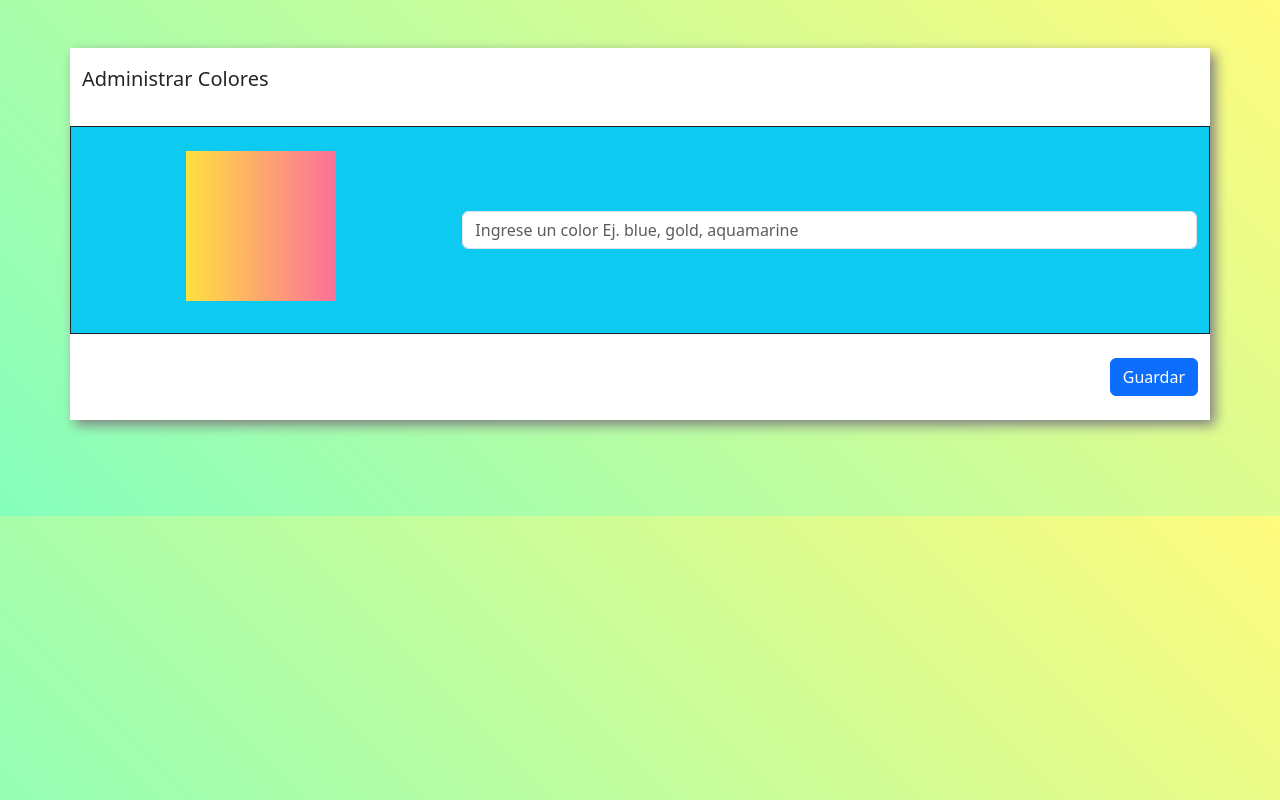
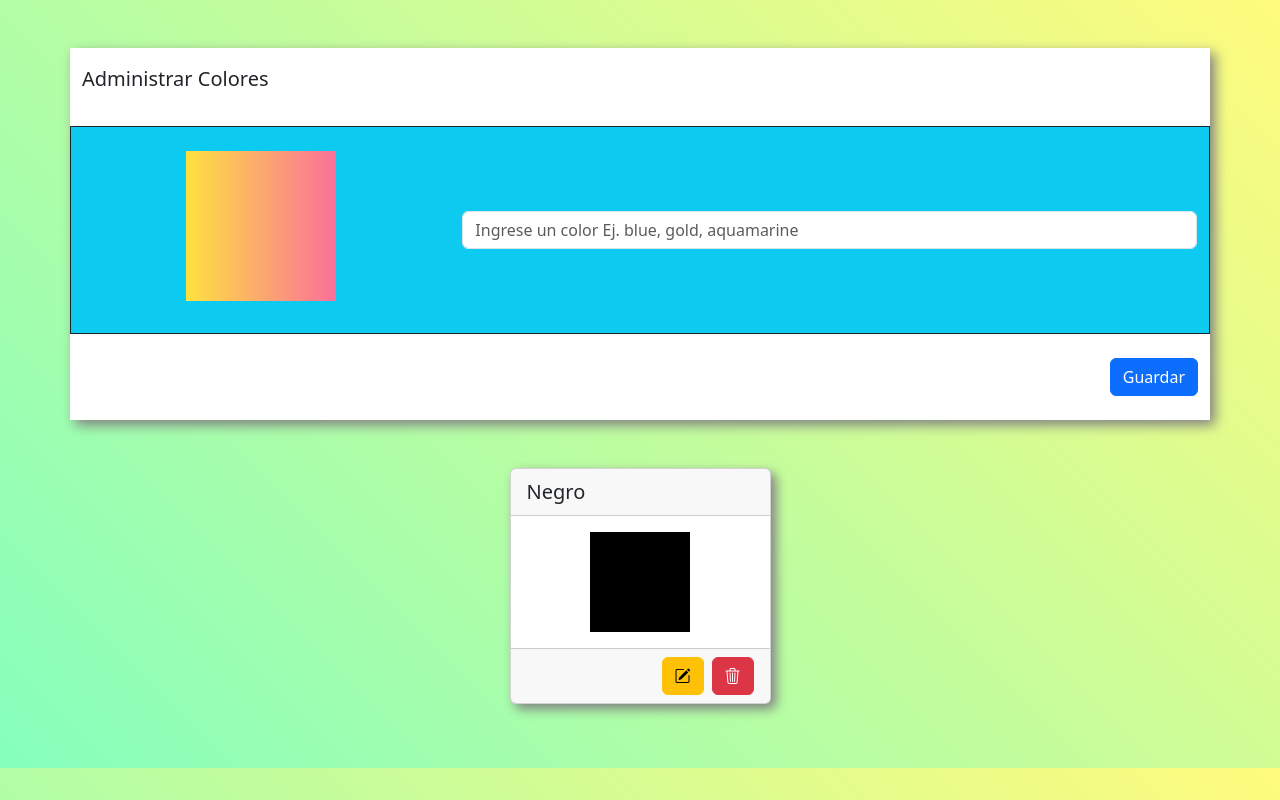
Before and after one commit to Agustin030s/paletaDeColoresFE, a React (Vite) app: page / in a window 1280 px wide. Built offline with nearby package versions, Linux system fonts and the light colour scheme.

Commit message:
se adapto el proyecto a react bootstrap y se instalo json-server

```diff
--- a/src/App.jsx
+++ b/src/App.jsx
@@ -1,4 +1,5 @@
 import "bootstrap/dist/css/bootstrap.min.css";
+import "bootstrap-icons/font/bootstrap-icons.min.css";
 import "./App.css";
 import FormularioColores from "./Components/FormularioColores";
 
--- a/src/Components/CardColor.jsx
+++ b/src/Components/CardColor.jsx
@@ -1,40 +1,22 @@
-const CardColor = ({ color, borrarColor }) => {
-  const esNombreColorValido = (col) => {
-    const coloresValidos = [
-      "blue",
-      "red",
-      "green",
-      "yellow",
-      "purple",
-      "silver",
-      "maroon",
-      "white",
-      "gray",
-      "lime",
-      "aquamarine",
-      "aliceblue",
-      "coral",
-      "gold"
-    ];
-    return coloresValidos.includes(col.toLowerCase());
-  };
+import { Button, Card, Col } from "react-bootstrap";
 
-  const colorFondo = esNombreColorValido(color) ? color : 'black';
+const CardColor = () => {
 
   return (
-    <div className="col-md-4 col-lg-3 mb-3">
-      <article className="card">
-        <div className="card-header">
-          <h6>{color.toUpperCase()}</h6>
-        </div>
-        <div className="card-body d-flex justify-content-center">
-          <div className="cajaColorCard" style={{ background: colorFondo }}></div>
-        </div>
-        <div className="card-footer text-end">
-          <button className="btn btn-danger" onClick={() => borrarColor(color)}>Borrar</button>
-        </div>
-      </article>
-    </div>
+    <Col md="4" lg="3" className="mb-3">
+      <Card>
+        <Card.Header>
+          <p className="lead m-0">Negro</p>
+        </Card.Header>
+        <Card.Body className="d-flex justify-content-center">
+          <div className="cajaColorCard"></div>
+        </Card.Body>
+        <Card.Footer className="text-end">
+          <Button variant="warning" className="me-2"><i class="bi bi-pencil-square"></i></Button>
+          <Button variant="danger"><i class="bi bi-trash3"></i></Button>
+        </Card.Footer>
+      </Card>
+    </Col>
   );
 };
 
--- a/src/Components/FormularioColores.jsx
+++ b/src/Components/FormularioColores.jsx
@@ -1,53 +1,33 @@
-import { useEffect, useState } from "react";
+import { Button, Col, Form, Row } from "react-bootstrap";
 import ListaColores from "./ListaColores";
 
 const FormularioColores = () => {
-  const [color, setColor] = useState("");
-  const coloresLocalStorage = JSON.parse(localStorage.getItem('colores')) || [];
-  const [listaColores, setListaColores] = useState(coloresLocalStorage);
-
-  useEffect(() => {
-    localStorage.setItem('colores', JSON.stringify(listaColores));
-  }, [listaColores]);
-
-  const handleSubmit = (e) => {
-    e.preventDefault();
-    setListaColores([...listaColores, color]);
-    setColor("");
-  };
-
-  const borrarColor = (nombreColor) => {
-    const filterArray = listaColores.filter((color) => color !== nombreColor);
-    setListaColores(filterArray);
-  };
-
   return (
     <>
       <section className="container contenedorFormulario">
         <div className="py-3">
           <p className="lead">Administrar Colores</p>
         </div>
-        <form onSubmit={handleSubmit}>
-          <div className="row justify-content-center align-items-center bg-info py-4 border border-dark">
-            <div className="col-md-4 d-flex justify-content-center mb-2">
+        <Form>
+          <Row className="justify-content-center align-items-center bg-info py-4 border border-dark">
+            <Col md="4" className="d-flex justify-content-center mb-2">
               <div className="cajaColor"></div>
-            </div>
-            <div className="col-md-8">
-              <input
-                type="text"
-                placeholder="Ingrese un color Ej. blue, gold, aquamarine"
-                className="form-control"
-                onChange={(e) => setColor(e.target.value)}
-                value={color}
-              />
-            </div>
+            </Col>
+            <Col md="8">
+              <Form.Group controlId="color">
+                <Form.Control
+                  type="text"
+                  placeholder="Ingrese un color Ej. blue, gold, aquamarine"
+                ></Form.Control>
+              </Form.Group>
+            </Col>
+          </Row>
+          <div className="py-4 text-end">
+            <Button>Guardar</Button>
           </div>
-          <div className="py-4 text-end">
-            <button className="btn btn-primary">Guardar</button>
-          </div>
-        </form>
+        </Form>
       </section>
-      <ListaColores listaColores={listaColores} borrarColor={borrarColor}></ListaColores>
+      <ListaColores></ListaColores>
     </>
   );
 };
--- a/src/Components/ListaColores.jsx
+++ b/src/Components/ListaColores.jsx
@@ -1,12 +1,13 @@
+import { Container, Row } from "react-bootstrap";
 import CardColor from "./CardColor";
 
-const ListaColores = ({listaColores, borrarColor}) => {
+const ListaColores = () => {
   return (
-    <section className="container my-5">
-      <div className="row justify-content-center">
-        {listaColores.map((color, index) => <CardColor key={index} color={color} borrarColor={borrarColor}></CardColor>)}
-      </div>
-    </section>
+    <Container className="my-5">
+      <Row className="justify-content-center">
+        <CardColor></CardColor>
+      </Row>
+    </Container>
   );
 };
 
```
Also changed, not shown: package.json (+6 -2 lines), 1 other file (tests, documents, lock files or other folders).
